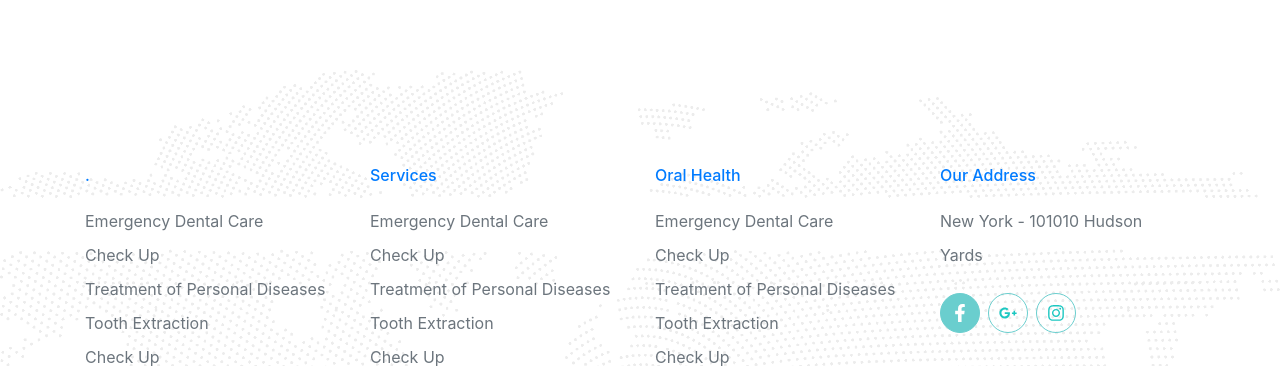
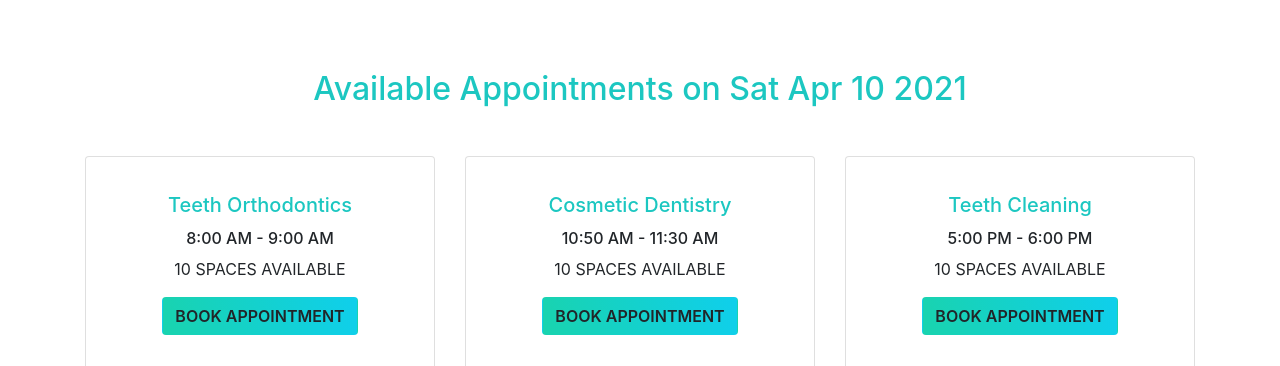
Before and after one commit to pallabbarman/doctors-portal, a React (Create React App) app in the folder client/: page /appointment in a window 1280 px wide. Shown: the part 586-952 px from the top of the page. Built offline with nearby package versions, Linux system fonts and the light colour scheme.

Commit message:
appointment card added

```diff
--- a/client/src/App.css
+++ b/client/src/App.css
@@ -0,0 +1,9 @@
+.btn-brand {
+    background-image: linear-gradient(75deg, #19d3ae, #0fcfec);
+    border-color: transparent;
+    text-transform: uppercase;
+    font-weight: 600;
+}
+.text-brand {
+    color: #1cc7c1;
+}
--- a/client/src/components/Appointment/Appointment/Appointment.js
+++ b/client/src/components/Appointment/Appointment/Appointment.js
@@ -2,6 +2,7 @@ import React, { useState } from 'react';
 import Footer from '../../Shared/Footer/Footer';
 import NavBar from '../../Shared/NavBar/NavBar';
 import AppointmentHeader from '../AppointmentHeader/AppointmentHeader';
+import BookAppointment from '../BookAppointment/BookAppointment';
 
 const Appointment = () => {
     const [selectedDate, setSelectedDate] = useState(new Date());
@@ -12,6 +13,7 @@ const Appointment = () => {
         <div>
             <NavBar />
             <AppointmentHeader handleDateChange={handleDateChange} />
+            <BookAppointment date={selectedDate} />
             <Footer />
         </div>
     );
--- /dev/null
+++ b/client/src/components/Appointment/BookAppointment/BookAppointment.js
@@ -0,0 +1,68 @@
+import React from 'react';
+import { Container, Row } from 'react-bootstrap';
+import BookingCard from '../BookingCard/BookingCard';
+
+const bookingData = [
+    {
+        _id: '5e8df50be6e8231764dc23de',
+        id: 1,
+        subject: 'Teeth Orthodontics',
+        visitingHour: '8:00 AM - 9:00 AM',
+        totalSpace: 10,
+    },
+    {
+        _id: '5e8df578e6e8231764dc23df',
+        id: 2,
+        subject: 'Cosmetic Dentistry',
+        visitingHour: '10:50 AM - 11:30 AM',
+        totalSpace: 10,
+    },
+    {
+        _id: '5e8df5aee6e8231764dc23e0',
+        id: 3,
+        subject: 'Teeth Cleaning',
+        visitingHour: '5:00 PM - 6:00 PM',
+        totalSpace: 10,
+    },
+    {
+        _id: '5e8df63be6e8231764dc23e1',
+        id: 4,
+        subject: 'Cavity Protection',
+        visitingHour: '7:00 AM - 8:30 AM',
+        totalSpace: 10,
+    },
+    {
+        _id: '5e8df68de6e8231764dc23e2',
+        id: 5,
+        subject: 'Teeth Orthodontics',
+        visitingHour: '8:00 AM - 9:00 AM',
+        totalSpace: 10,
+    },
+    {
+        _id: '5e8df6a0e6e8231764dc23e3',
+        id: 6,
+        subject: 'Teeth Orthodontics',
+        visitingHour: '8:00 AM - 9:00 AM',
+        totalSpace: 10,
+    },
+];
+
+const BookAppointment = (props) => {
+    const { date } = props;
+    return (
+        <section>
+            <h2 style={{ color: '#1cc7c1' }} className="text-center mb-5">
+                Available Appointments on {date.toDateString()}
+            </h2>
+            <Container>
+                <Row>
+                    {bookingData.map((booking) => (
+                        <BookingCard key={booking.id} date={date} booking={booking} />
+                    ))}
+                </Row>
+            </Container>
+        </section>
+    );
+};
+
+export default BookAppointment;
--- /dev/null
+++ b/client/src/components/Appointment/BookingCard/BookingCard.js
@@ -0,0 +1,22 @@
+import React from 'react';
+
+const BookingCard = (props) => {
+    const { booking } = props;
+    const { subject, visitingHour, totalSpace } = booking;
+    return (
+        <div className="col-md-4 mb-5">
+            <div className="card p-3">
+                <div className="card-body text-center">
+                    <h5 className="card-title text-brand">{subject}</h5>
+                    <h6>{visitingHour}</h6>
+                    <p>{totalSpace} SPACES AVAILABLE</p>
+                    <button type="button" className="btn btn-brand text-uppercase">
+                        Book Appointment
+                    </button>
+                </div>
+            </div>
+        </div>
+    );
+};
+
+export default BookingCard;
```
